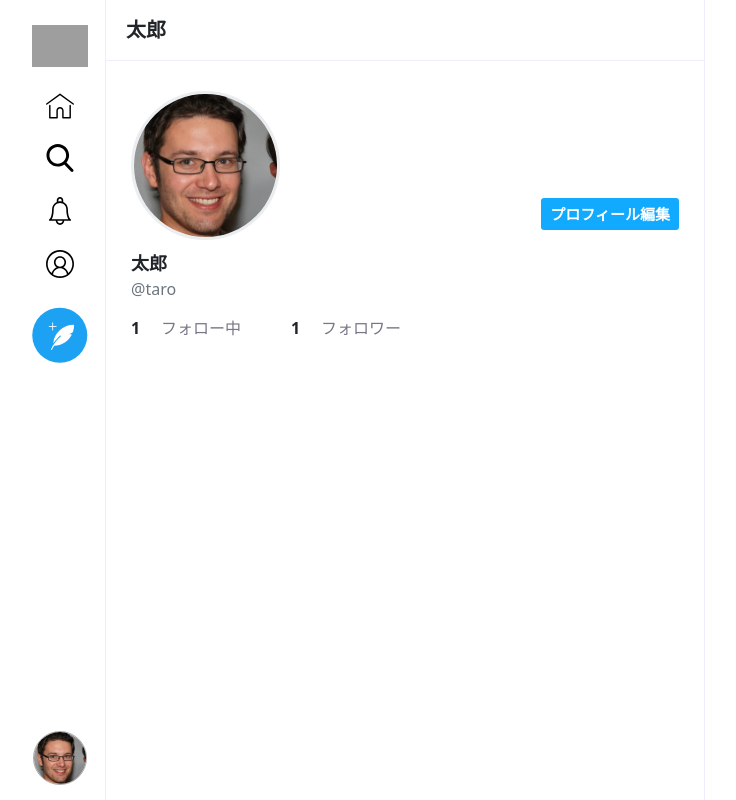
After one commit to Rin-Kushima/TwitterClone, a PHP site: page /profile.php in a window 1280 px wide. The commit adds this page. Shown: the whole page, without its empty margins (280-1016 px from the left). Run offline with PHP 8.4, Linux system fonts and the light colour scheme; grey boxes are pictures that could not be loaded.

Commit message:
ユーザー画面を作成

```diff
--- a/Views/css/style.css
+++ b/Views/css/style.css
@@ -299,3 +299,54 @@ body.signup {
     border-color: #1af;
     color: #fff;
 }
+
+/*
+ユーザー
+****/
+.profile .profile-area {
+    padding: 25px;
+}
+
+.profile .profile-area .top {
+    display: flex;
+    justify-content: space-between;
+    align-items: flex-end;
+}
+
+.profile .profile-area .top .user {
+    width: 30%;
+    padding: 5px 15px 10px 0;
+}
+
+.profile .profile-area .top .user img {
+    width: 100%;
+    border-radius: 50%;
+    border: 3px solid rgb(235, 238, 240);
+}
+
+.profile .profile-area .top button {
+    margin-bottom: 20px;
+}
+
+.profile .profile-area .name {
+    font-size: 18px;
+    font-weight: bold;
+}
+
+.profile .profile-area .follow-follower {
+    display: flex;
+    padding: 15px 0 10px 0;
+}
+
+.profile .profile-area .follow-follower .follow-count {
+    width: 30px;
+    font-size: 16px;
+    font-weight: bold;
+}
+
+.profile .profile-area .follow-follower .follow-text {
+    width: 100px;
+    font-size: 16px;
+    margin-right: 30px;
+    color: #778;
+}
--- /dev/null
+++ b/Views/profile.php
@@ -0,0 +1,73 @@
+<!DOCTYPE html>
+<html lang="ja">
+<head>
+    <meta charset="UTF-8">
+    <meta http-equiv="X-UA-Compatible" content="IE=edge">
+    <meta name="viewport" content="width=device-width, initial-scale=1.0">
+    <link rel="icon" href="../Views/img/logo-twitterblue.svg">
+    <!-- Bootstrap -->
+    <link href="https://cdn.jsdelivr.net/npm/bootstrap@5.0.2/dist/css/bootstrap.min.css" rel="stylesheet" integrity="sha384-EVSTQN3/azprG1Anm3QDgpJLIm9Nao0Yz1ztcQTwFspd3yD65VohhpuuCOmLASjC" crossorigin="anonymous">
+    <link rel="stylesheet" href="../Views/css/style.css">
+    <!-- JS -->
+    <script src="https://code.jquery.com/jquery-3.6.0.js" integrity="sha256-H+K7U5CnXl1h5ywQfKtSj8PCmoN9aaq30gDh27Xc0jk=" crossorigin="anonymous" defer></script>
+    <!-- JavaScript Bundle with Popper -->
+    <script src="https://cdn.jsdelivr.net/npm/bootstrap@5.0.2/dist/js/bootstrap.bundle.min.js" integrity="sha384-MrcW6ZMFYlzcLA8Nl+NtUVF0sA7MsXsP1UyJoMp4YLEuNSfAP+JcXn/tWtIaxVXM" crossorigin="anonymous" defer></script>
+    <!-- いいね！JS -->
+    <script src="../Views/js/likes.js" defer></script>
+
+    <title>プロフィール画面 / Twitterクローン</title>
+    <meta name="description" content="プロフィール画面です">
+</head>
+
+<body class="home profile text-center">
+    <div class="container">
+        <div class="side">
+            <div class="side-inner">
+                <ul class="nav flex-column">
+                    <li class="nav-item"><a href="home.php" class="nav-link"><img src="../Views/img/logo-twitterblue.svg" alt="" class="icon"></a></li>
+                    <li class="nav-item"><a href="home.php" class="nav-link"><img src="../Views/img/icon-home.svg" alt=""></a></li>
+                    <li class="nav-item"><a href="search.php" class="nav-link"><img src="../Views/img/icon-search.svg" alt=""></a></li>
+                    <li class="nav-item"><a href="notification.php" class="nav-link"><img src="../Views/img/icon-notification.svg" alt=""></a></li>
+                    <li class="nav-item"><a href="profile.php" class="nav-link"><img src="../Views/img/icon-profile.svg" alt=""></a></li>
+                    <li class="nav-item"><a href="post.php" class="nav-link"><img src="../Views/img/icon-post-tweet-twitterblue.svg" alt="" class="post-tweet"></a></li>
+                    <li class="nav-item my-icon"><img src="../Views/img_uploaded/user/sample-person.jpg" alt="" class="js-popover" data-bs-container="body" data-bs-toggle="popover" data-bs-pplacement="right" data-bs-html="true" data-bs-content="<a href='profile.php'>プロフィール</a><br><a href='sign-out.php'>ログアウト</a>"></li>
+                </ul>
+            </div>
+        </div>
+        <div class="main">
+            <div class="main-header">
+                <h1>太郎</h1>
+            </div>
+
+            <!-- プロフィールエリア -->
+            <div class="profile-area">
+                <div class="top">
+                    <div class="user"><img src="../Views/img_uploaded/user/sample-person.jpg" alt=""></div>
+                    <button class="btn btn-reverse btn-sm">プロフィール編集</button>
+                </div>
+
+                <div class="name">太郎</div>
+                <div class="text-muted">@taro</div>
+
+                <div class="follow-follower">
+                    <div class="follow-count">1</div>
+                    <div class="follow-text">フォロー中</div>
+                    <div class="follow-count">1</div>
+                    <div class="follow-text">フォロワー</div>
+                </div>
+            </div>
+
+            <!-- 仕切りエリア -->
+            <div class="ditch"></div>
+
+            <!-- TODO: つぶやき一覧エリア -->
+        </div>
+    </div>
+    <script>
+        document.addEventListener('DOMCntentLoaded', function() {
+            $('.js-popover').popover();
+        }, false);
+    </script>
+</body>
+
+</html>
```
